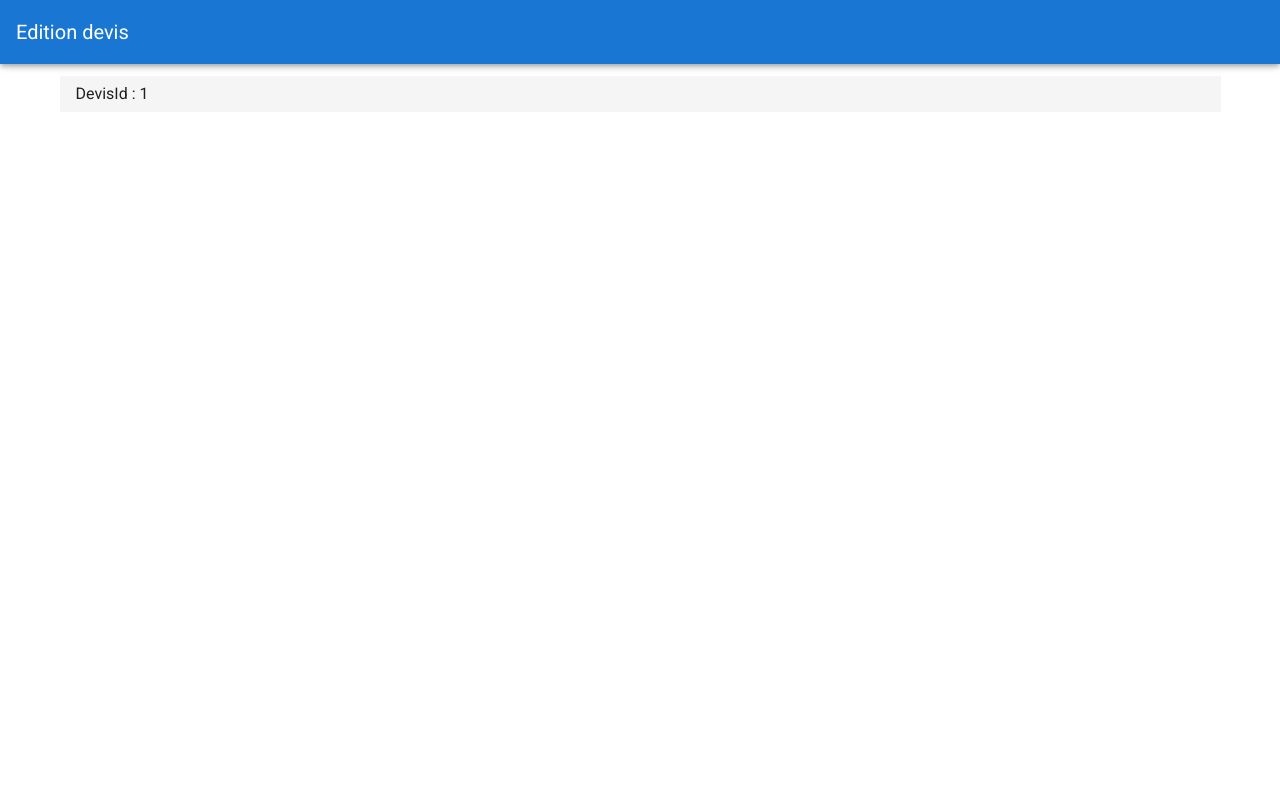
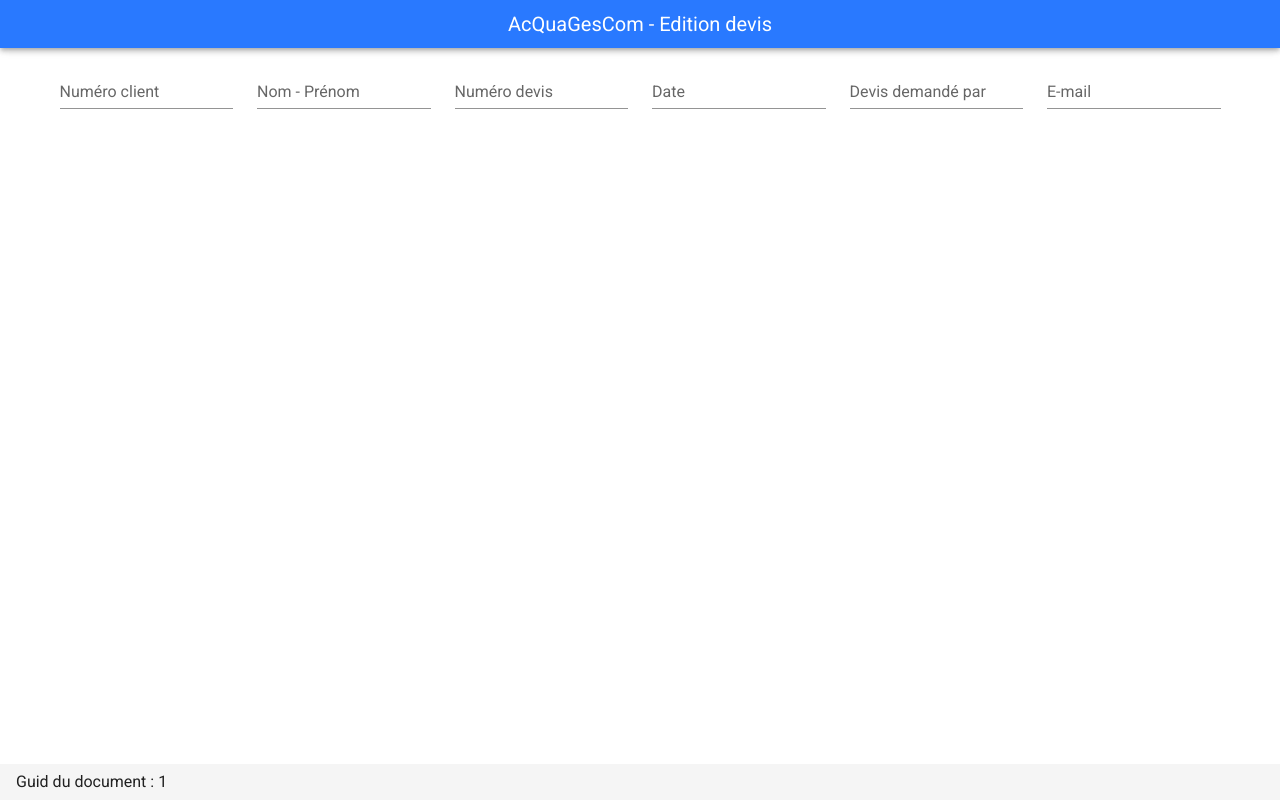
Before and after one commit to biac-log/acquagescom, a Vue app: page /Devis/1 in a window 1280 px wide. Built offline with nearby package versions, Linux system fonts and the light colour scheme.

Commit message:
Début création zone d'édition

```diff
--- a/src/App.vue
+++ b/src/App.vue
@@ -1,9 +1,9 @@
 <template>
   <v-app>
-    <v-app-bar app color="primary" dark>
-      <div class="d-flex align-center">
-          <v-toolbar-title >{{this.$route.name}}</v-toolbar-title>
-      </div>
+    <v-app-bar app color="#2979FF" dense dark>
+      <v-spacer />
+      <v-toolbar-title>AcQuaGesCom - {{this.$route.name}}</v-toolbar-title>
+      <v-spacer />
     </v-app-bar>
 
     <v-content>
@@ -19,11 +19,5 @@ import EditionDevis from "./components/EditionDevis.vue";
 @Component({
   components: { EditionDevis }
 })
-export default class App extends Vue{
-  public guid : string | null= '';
-
-  private created(){
-    const response = this.$route.query.guid;
-  }
-};
+export default class App extends Vue {}
 </script>
--- a/src/components/EditionDevis.vue
+++ b/src/components/EditionDevis.vue
@@ -1,7 +1,29 @@
 <template>
-  <v-container>
-    <v-footer>DevisId : {{$route.params.guid}}</v-footer>
-  </v-container>
+  <v-form v-model="valid">
+    <v-container>
+      <v-row>
+        <v-col cols="12" lg="2" md="3">
+          <v-text-field v-model="clientId" label="Numéro client" required></v-text-field>
+        </v-col>
+        <v-col cols="12" lg="2" md="3">
+          <v-text-field v-model="libelle" label="Nom - Prénom" required></v-text-field>
+        </v-col>
+        <v-col cols="12" lg="2" md="3">
+          <v-text-field v-model="devisId" label="Numéro devis" required></v-text-field>
+        </v-col>
+        <v-col cols="12" lg="2" md="3">
+          <v-text-field v-model="date" :rules="dateValide" label="Date" required></v-text-field>
+        </v-col>
+        <v-col cols="12" lg="2" md="3">
+          <v-text-field v-model="demandeur" label=" Devis demandé par"></v-text-field>
+        </v-col>
+        <v-col cols="12" lg="2" md="3">
+          <v-text-field v-model="email" :rules="emailRules" label="E-mail" required></v-text-field>
+        </v-col>
+      </v-row>
+    </v-container>
+    <v-footer absolute>Guid du document : {{$route.params.guid}}</v-footer>
+  </v-form>
 </template>
 
 <script lang="ts">
@@ -9,7 +31,18 @@ import { Component, Vue, Prop } from "vue-property-decorator";
 
 @Component({})
 export default class EditionDevis extends Vue {
+  @Prop() private guid!: string;
 
-  @Prop() private guid!: string;
+  private emailRules = [
+    (v: any) => this.isEmailValid(v) || "L'adresse mail n'est pas valide"
+  ];
+
+  private isEmailValid(mail: string): boolean {
+    if (mail == null || mail == "") return true;
+    const regexp = new RegExp(
+      /^(([^<>()[\]\\.,;:\s@"]+(\.[^<>()[\]\\.,;:\s@"]+)*)|(".+"))@((\[[0-9]{1,3}\.[0-9]{1,3}\.[0-9]{1,3}\.[0-9]{1,3}])|(([a-zA-Z\-0-9]+\.)+[a-zA-Z]{2,}))$/
+    );
+    return regexp.test(mail);
+  }
 }
 </script>
--- a/src/router.ts
+++ b/src/router.ts
@@ -1,5 +1,6 @@
 import Vue from "vue";
 import Router from 'vue-router';
+import home from './views/Home.vue'
 import editionsDevis from './components/EditionDevis.vue';
 
 Vue.use(Router);
@@ -13,5 +14,10 @@ export default new Router({
             component: editionsDevis,
             props: true,
         },
+        {
+            path:"*",
+            name: "Accueil",
+            component: home
+        }
     ],
 });
--- /dev/null
+++ b/src/views/Home.vue
@@ -0,0 +1,10 @@
+<template>
+    <span class="red--text">Aucun document chargé</span>
+</template>
+
+<script lang="ts">
+import { Component, Vue} from "vue-property-decorator";
+
+@Component({})
+export default class EditionDevis extends Vue {}
+</script>
```
